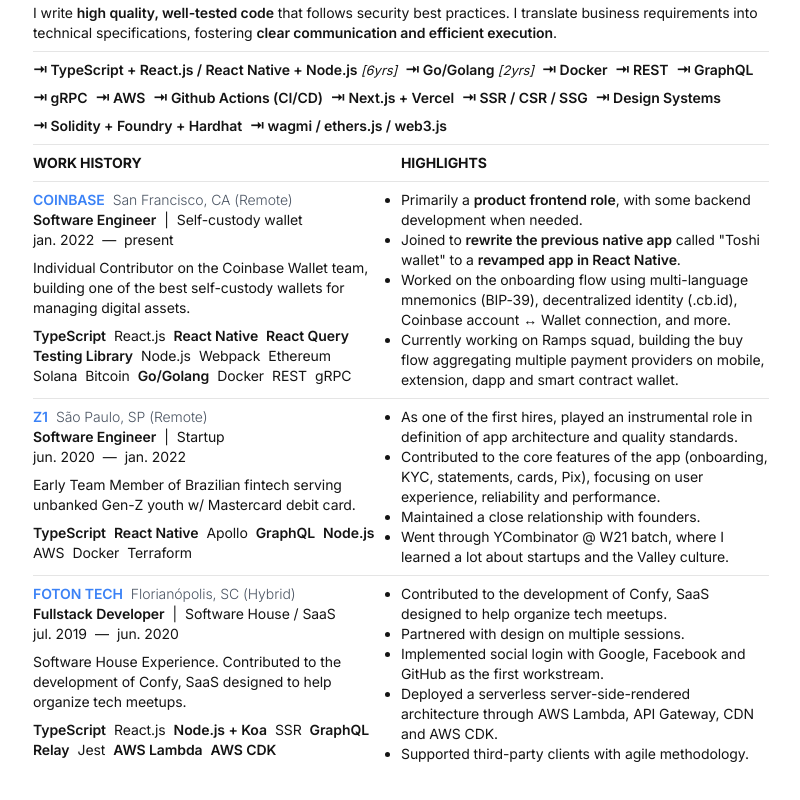
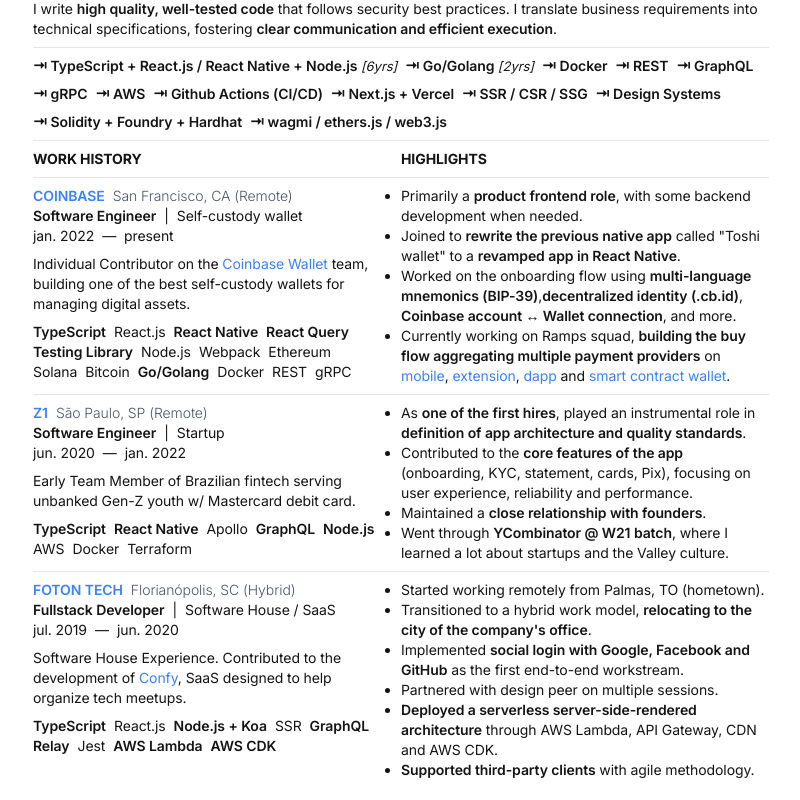
Before and after one commit to renanmav/renanmav.com, a Next.js app: page /cv in a window 1280 px wide. Shown: the part 322-1122 px from the top of the page, without its empty margins (239-1039 px from the left). Built offline with nearby package versions, Linux system fonts and the light colour scheme.

Commit message:
update cv ૮₍ ˃ ⤙ ˂ ₎ა

```diff
--- a/app/(private)/cv/page.tsx
+++ b/app/(private)/cv/page.tsx
@@ -12,7 +12,7 @@ export const metadata = {
 
 export default function CvPage() {
   return (
-    <section className="mx-4 my-6">
+    <section className="mx-4 my-5">
       {sections.map((Section, index) => {
         const isLastItem = index === sections.length - 1;
         return (
--- a/app/(private)/cv/work-history.tsx
+++ b/app/(private)/cv/work-history.tsx
@@ -47,8 +47,10 @@ const history: WorkExperience[] = [
     },
     description: (
       <p>
-        Individual Contributor on the Coinbase Wallet team, building one of the
-        best self-custody wallets for managing digital assets.
+        Individual Contributor on the{" "}
+        <Link href="https://www.coinbase.com/wallet">Coinbase Wallet</Link>{" "}
+        team, building one of the best self-custody wallets for managing digital
+        assets.
       </p>
     ),
     tools: [
@@ -77,14 +79,29 @@ const history: WorkExperience[] = [
         wallet" to a <Bold>revamped app in React Native</Bold>.
       </p>,
       <p key="3">
-        Worked on the onboarding flow using multi-language mnemonics (BIP-39),
-        decentralized identity (.cb.id), Coinbase account &harr; Wallet
-        connection, and more.
+        Worked on the onboarding flow using{" "}
+        <Bold>multi-language mnemonics (BIP-39)</Bold>,
+        <Bold>decentralized identity (.cb.id)</Bold>,{" "}
+        <Bold>Coinbase account &harr; Wallet connection</Bold>, and more.
       </p>,
       <p key="4">
-        Currently working on Ramps squad, building the buy flow aggregating
-        multiple payment providers on mobile, extension, dapp and smart contract
-        wallet.
+        Currently working on Ramps squad,{" "}
+        <Bold>
+          building the buy flow aggregating multiple payment providers
+        </Bold>{" "}
+        on{" "}
+        <Link href="https://apps.apple.com/us/app/coinbase-wallet-nfts-crypto/id1278383455">
+          mobile
+        </Link>
+        ,{" "}
+        <Link href="https://chromewebstore.google.com/detail/coinbase-wallet-extension/hnfanknocfeofbddgcijnmhnfnkdnaad?hl=en&source=wallet_coinbase_com&_branch_match_id=1360354476970338567&_branch_referrer=H4sIAAAAAAAAAyXIQQqAIBAAwNfULY2OgXToIaLrpoK6sWv4/YJuw6Teb9m1jqTAL0MBVT1cKdiXQKMVcuEQehjQ/G2BcvNO8EOdp21lvJA5t2g90xBkcyamii8nNN0uWgAAAA%3D%3D&pli=1">
+          extension
+        </Link>
+        , <Link href="https://wallet.coinbase.com">dapp</Link> and{" "}
+        <Link href="https://www.coinbase.com/wallet/smart-wallet">
+          smart contract wallet
+        </Link>
+        .
       </p>,
     ],
   },
@@ -118,18 +135,20 @@ const history: WorkExperience[] = [
     ],
     highlights: [
       <p key="1">
-        As one of the first hires, played an instrumental role in definition of
-        app architecture and quality standards.
+        As <Bold>one of the first hires</Bold>, played an instrumental role in{" "}
+        <Bold>definition of app architecture and quality standards</Bold>.
       </p>,
       <p key="2">
-        Contributed to the core features of the app (onboarding, KYC,
-        statements, cards, Pix), focusing on user experience, reliability and
-        performance.
+        Contributed to the <Bold>core features of the app</Bold> (onboarding,
+        KYC, statement, cards, Pix), focusing on user experience, reliability
+        and performance.
       </p>,
-      <p key="3">Maintained a close relationship with founders.</p>,
+      <p key="3">
+        Maintained a <Bold>close relationship with founders</Bold>.
+      </p>,
       <p key="4">
-        Went through YCombinator @ W21 batch, where I learned a lot about
-        startups and the Valley culture.
+        Went through <Bold>YCombinator @ W21 batch</Bold>, where I learned a lot
+        about startups and the Valley culture.
       </p>,
     ],
   },
@@ -147,8 +166,9 @@ const history: WorkExperience[] = [
     },
     description: (
       <p>
-        Software House Experience. Contributed to the development of Confy, SaaS
-        designed to help organize tech meetups.
+        Software House Experience. Contributed to the development of{" "}
+        <Link href="https://www.confy.app">Confy</Link>, SaaS designed to help
+        organize tech meetups.
       </p>
     ),
     tools: [
@@ -164,19 +184,31 @@ const history: WorkExperience[] = [
     ],
     highlights: [
       <p key="1">
-        Contributed to the development of Confy, SaaS designed to help organize
-        tech meetups.
+        Started working remotely from{" "}
+        <Link
+          href="https://www.google.com/maps/place/Palmas,+State+of+Tocantins"
+          className="!text-black hover:no-underline"
+        >
+          Palmas, TO
+        </Link>{" "}
+        (hometown).
       </p>,
-      <p key="2">Partnered with design on multiple sessions.</p>,
+      <p key="2">
+        Transitioned to a hybrid work model,{" "}
+        <Bold>relocating to the city of the company's office</Bold>.
+      </p>,
       <p key="3">
-        Implemented social login with Google, Facebook and GitHub as the first
-        workstream.
+        Implemented <Bold>social login with Google, Facebook and GitHub</Bold>{" "}
+        as the first end-to-end workstream.
       </p>,
-      <p key="4">
-        Deployed a serverless server-side-rendered architecture through AWS
-        Lambda, API Gateway, CDN and AWS CDK.
+      <p key="4">Partnered with design peer on multiple sessions.</p>,
+      <p key="5">
+        <Bold>Deployed a serverless server-side-rendered architecture</Bold>{" "}
+        through AWS Lambda, API Gateway, CDN and AWS CDK.
       </p>,
-      <p key="5">Supported third-party clients with agile methodology.</p>,
+      <p key="6">
+        <Bold>Supported third-party clients</Bold> with agile methodology.
+      </p>,
     ],
   },
 ];
```
